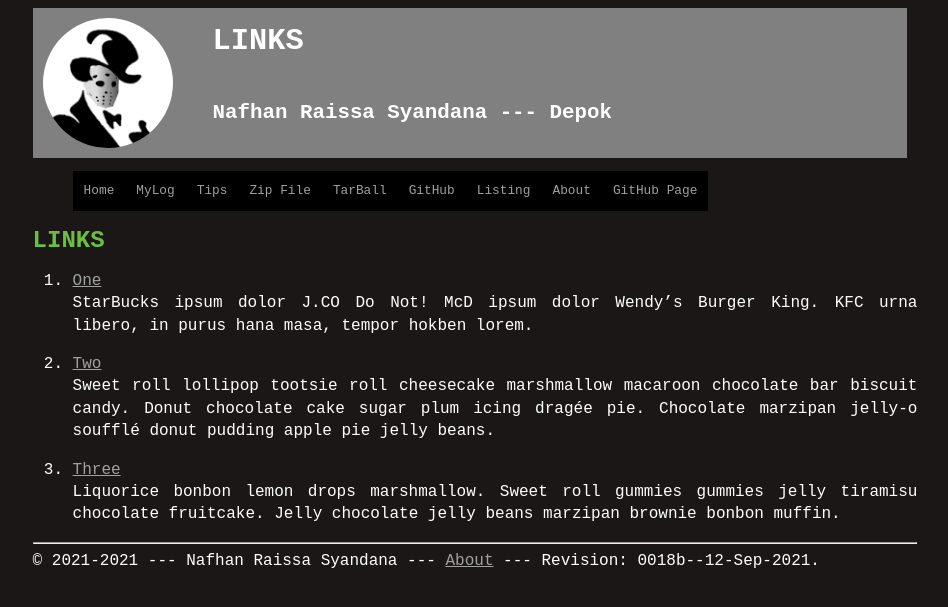
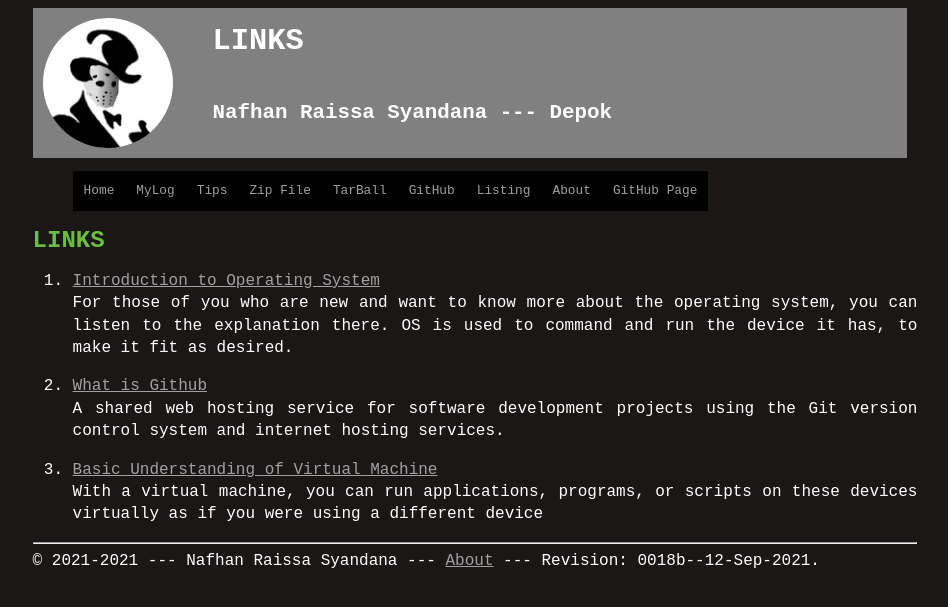
Before and after one commit to nafhansyandana/os212, a Jekyll site: the page built from links.md, in a window 1280 px wide. Shown: the top 607 px of the page, without its empty margins (165-1113 px from the left). Built offline with Jekyll 4.4.1, drawn with Linux system fonts in a browser that asks for light colours; our own code applies the rules of GitHub Pages for plain Markdown files.

Commit message:
Update links.md
Some Useful Links

```diff
--- a/links.md
+++ b/links.md
@@ -4,17 +4,14 @@ permalink: /LINKS/
 
 # LINKS
 
-1. [One](https://en.wikipedia.org/wiki/1)<br>
-StarBucks ipsum dolor J.CO Do Not!
-McD ipsum dolor Wendy's Burger King.
-KFC urna libero, in purus hana masa, tempor hokben lorem.
+1. [Introduction to Operating System](https://www.youtube.com/watch?v=pVzRTmdd9j0)<br>
+For those of you who are new and want to know more about the operating system, you can listen
+to the explanation there. OS is used to command and run the device it has, to make it fit as desired.
 
-2. [Two](https://en.wikipedia.org/wiki/2)<br>
-Sweet roll lollipop tootsie roll cheesecake marshmallow macaroon chocolate bar biscuit candy.
-Donut chocolate cake sugar plum icing dragée pie.
-Chocolate marzipan jelly-o soufflé donut pudding apple pie jelly beans.
+2. [What is Github](https://www.youtube.com/watch?v=w3jLJU7DT5E)<br>
+A shared web hosting service for software development projects using the Git version control
+system and internet hosting services.
 
-3. [Three](https://en.wikipedia.org/wiki/3)<br>
-Liquorice bonbon lemon drops marshmallow.
-Sweet roll gummies gummies jelly tiramisu chocolate fruitcake.
-Jelly chocolate jelly beans marzipan brownie bonbon muffin.
+3. [Basic Understanding of Virtual Machine](https://www.goldenfast.net/blog/virtual-machine-adalah/)<br>
+With a virtual machine, you can run applications, programs, or scripts on these devices
+virtually as if you were using a different device
```
